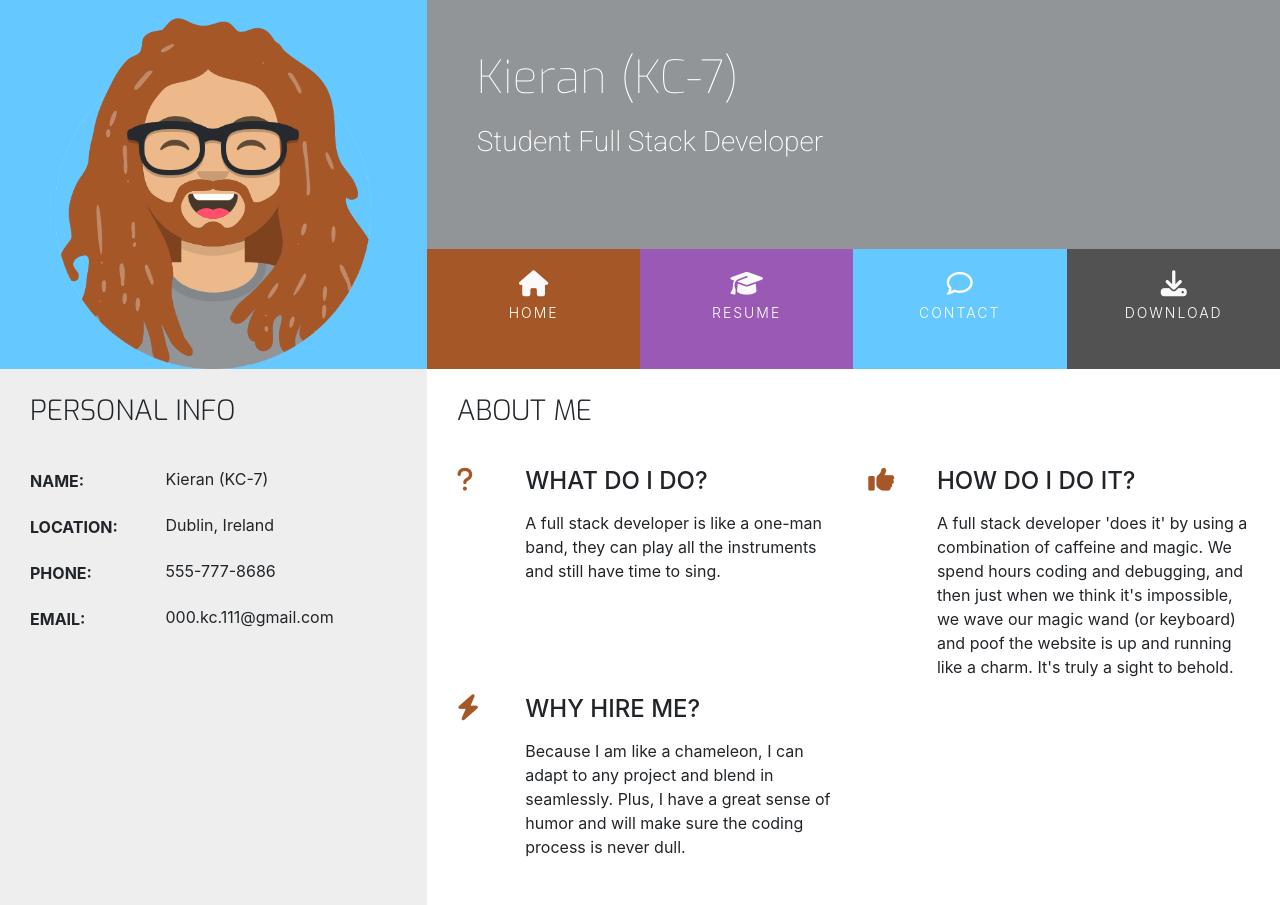
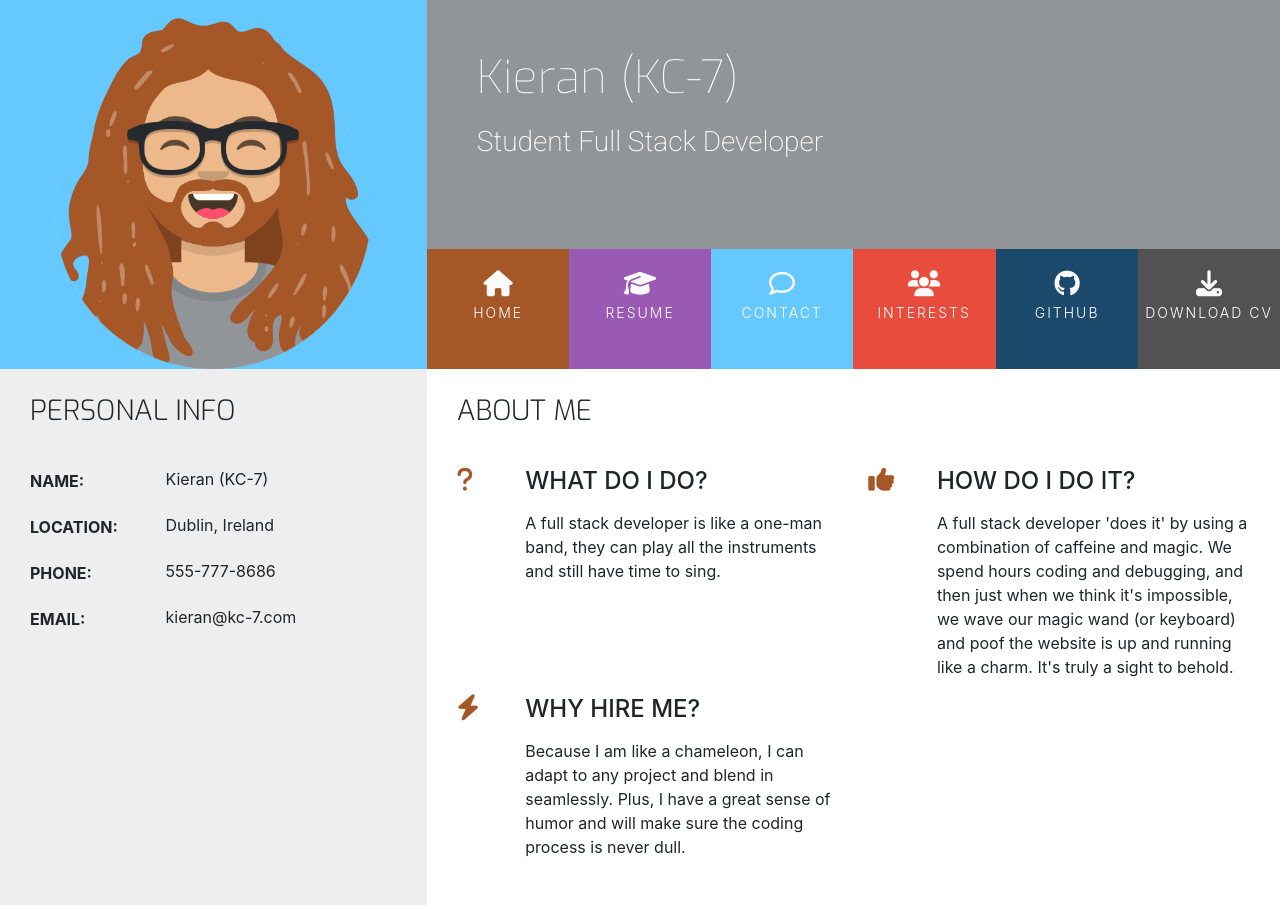
Before and after one commit to KC-7/bootstrap-resume, a plain HTML site: page index.html in a window 1280 px wide. Shown: the top 905 px of the page. Drawn offline with nearby package versions, Linux system fonts and the light colour scheme.

Commit message:
Add GitHub and Interest tabs to nav bar on all pages

```diff
--- a/assets/css/style.css
+++ b/assets/css/style.css
@@ -37,6 +37,15 @@
 .ui-menu-color-download {
     background-color: #525252;
 }
+
+.ui-menu-color-github {
+    background-color: #1c4a6c;
+}
+
+.ui-menu-color-interests {
+    background-color: #e74c3c;
+}
+
 
 /* ---------------------------------------- Special Padding / Margin / Text */
 
@@ -364,9 +373,21 @@ button[type="submit"] {
     background-color: #e84610;
 }
 
+/*--------------------------------------------Map*/
+
+div#map {
+    min-height: 360px;
+}
+
 /* ---------------------------------------- Media Queries */
 
 @media(min-width: 992px) {
+    .section-column {
+        padding: 0 30px 30px;
+        float: none;
+        display: table-cell;
+    }
+
     .center-form {
         padding-top: 30px;
         min-height: 240px;
--- a/index.html
+++ b/index.html
@@ -36,25 +36,30 @@
                 </div>
                 <div class="row no-gutters">
                     <div class="col">
-                        <ul id="nav" class="list-inline menu-container">
-                            <li class="col-6 col-sm-3 list-inline-item ui-menu-color-home menuitem">
-                                <a href="index.html" class="hvr-sweep-to-bottom"><i class="fa fa-home" aria-hidden="true"></i>
-                                    <span>Home</span></a>
+                        <ul id="nav" class="list-inline menucontainer row">
+                            <li class="col-6 col-sm-2 ui-menu-color-home list-inline-item menuitem">
+                                <a href="index.html" class="hvr-sweep-to-bottom"><i class="fa fa-home"
+                                        aria-hidden="true"></i><span>Home</span></a>
                             </li>
-                            <li class="col-6 col-sm-3 list-inline-item ui-menu-color-resume menuitem">
+                            <li class="col-6 col-sm-2 ui-menu-color-resume list-inline-item menuitem">
                                 <a href="resume.html" class="hvr-sweep-to-bottom"><i class="fa fa-graduation-cap"
-                                        aria-hidden="true"></i>
-                                    <span>Resume</span></a>
+                                        aria-hidden="true"></i><span>Resume</span></a>
                             </li>
-                            <li class="col-6 col-sm-3 list-inline-item ui-menu-color-contact menuitem">
+                            <li class="col-6 col-sm-2 ui-menu-color-contact list-inline-item menuitem">
                                 <a href="contact.html" class="hvr-sweep-to-bottom"><i class="fa fa-comment-o"
-                                        aria-hidden="true"></i>
-                                    <span>Contact</span></a>
+                                        aria-hidden="true"></i><span>Contact</span></a>
                             </li>
-                            <li class="col-6 col-sm-3 list-inline-item ui-menu-color-download menuitem">
-                                <a href="assets/cv/cv.pdf" target="_blank" class="hvr-sweep-to-bottom"><i class="fa fa-download"
-                                        aria-hidden="true"></i>
-                                    <span>Download</span></a>
+                            <li class="col-6 col-sm-2 ui-menu-color-interests list-inline-item menuitem">
+                                <a href="interests.html" class="hvr-sweep-to-bottom"><i class="fa fa-users"
+                                        aria-hidden="true"></i><span>Interests</span></a>
+                            </li>
+                            <li class="col-6 col-sm-2 ui-menu-color-github list-inline-item menuitem">
+                                <a href="github.html" class="hvr-sweep-to-bottom"><i class="fa fa-github"
+                                        aria-hidden="true"></i><span>GitHub</span></a>
+                            </li>
+                            <li class="col-6 col-sm-2 ui-menu-color-download list-inline-item menuitem">
+                                <a href="assets/cv/sample-cv.pdf" target="_blank" class="hvr-sweep-to-bottom"><i
+                                        class="fa fa-download" aria-hidden="true"></i><span>Download CV</span></a>
                             </li>
                         </ul>
                     </div>
@@ -117,7 +122,7 @@
                     </div>
                     <div class="value">
                         <p>
-                            000.kc.111@gmail.com
+                            kieran@kc-7.com
                         </p>
                     </div>
                 </div>
```
Also changed, not shown: contact.html (+19 -14 lines), resume.html (+19 -14 lines).
